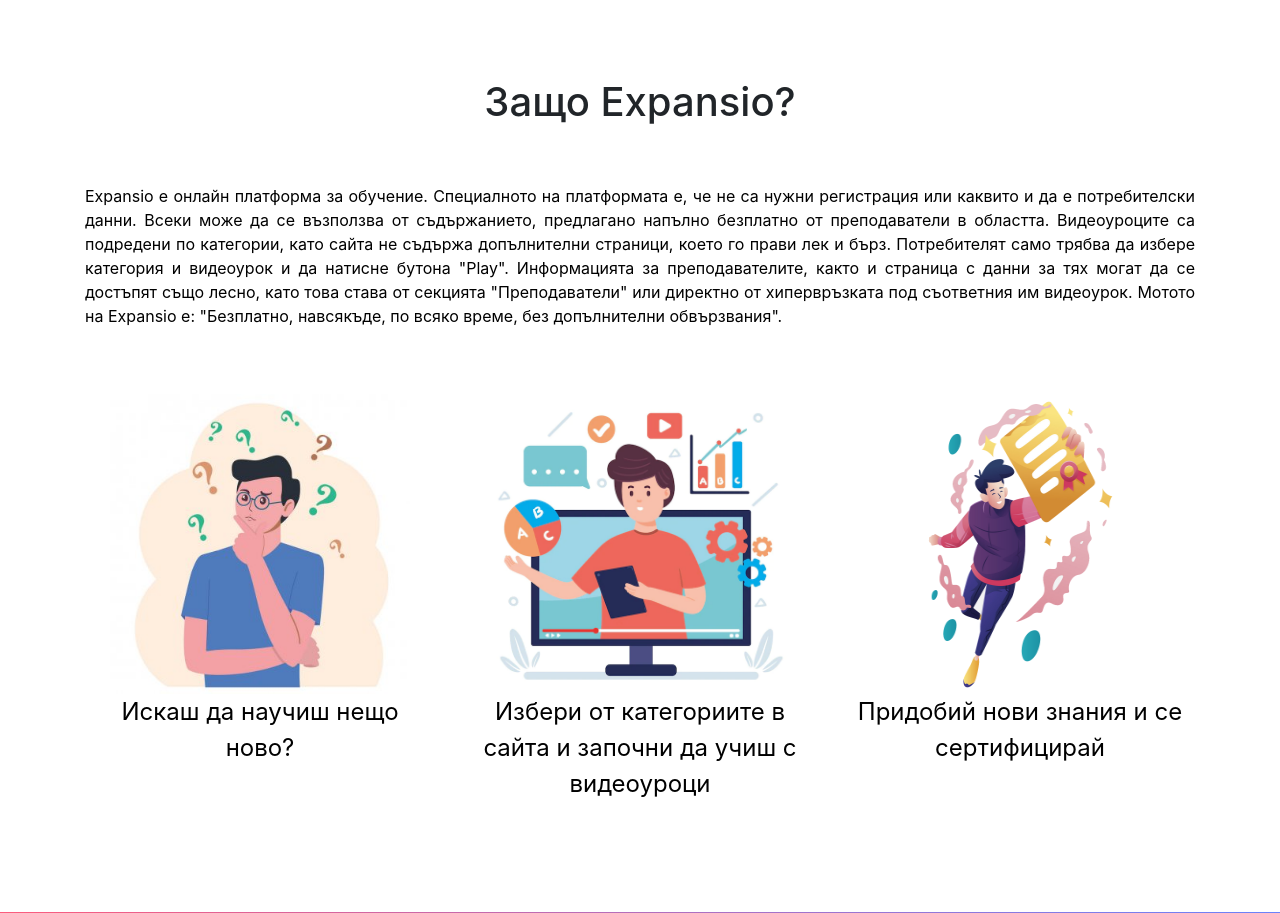
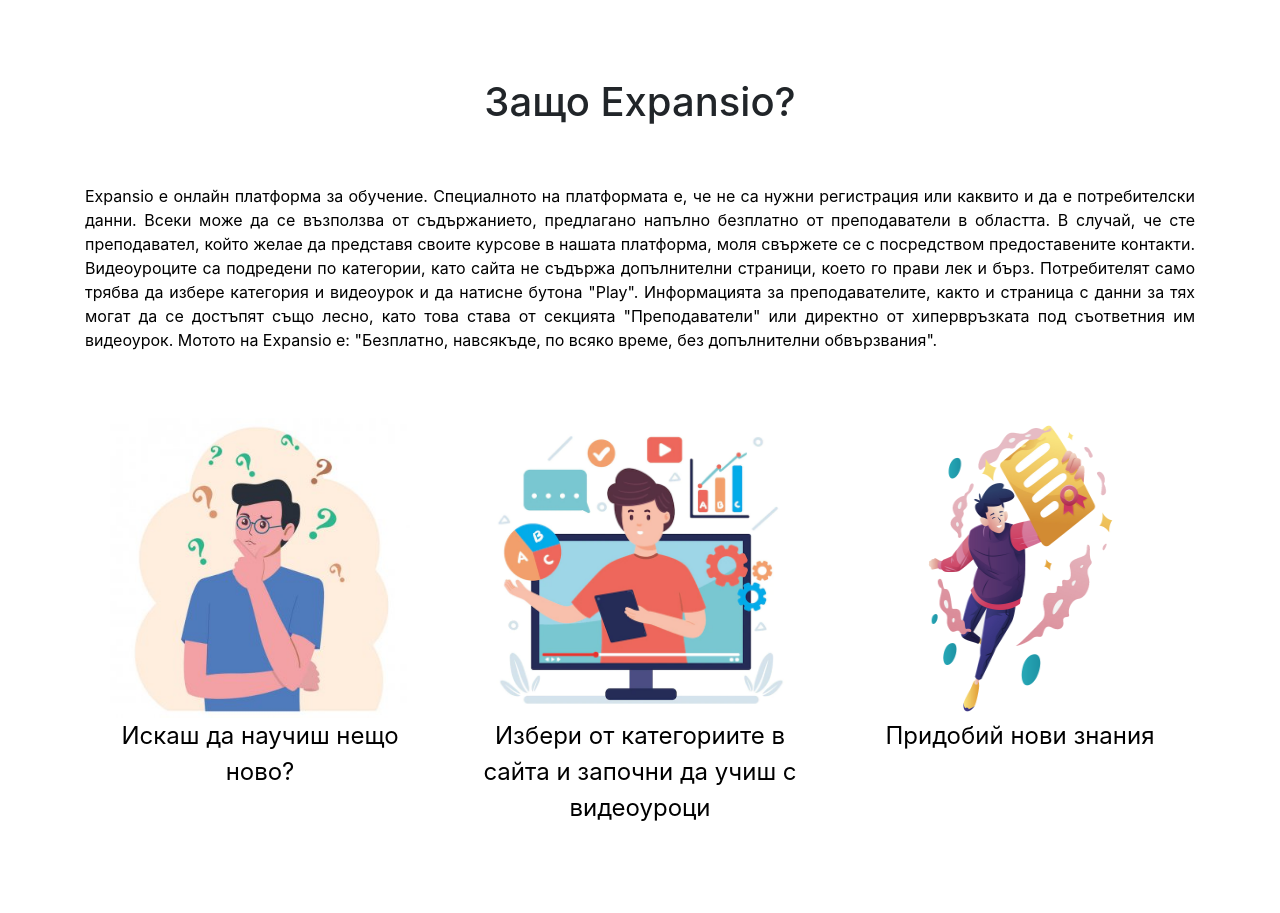
Before and after one commit to GeorgievAtWork/UnibitBachelors, a PHP site: page / in a window 1280 px wide. Shown: the part 802-1715 px from the top of the page. Run offline with PHP 8.4, Linux system fonts and the light colour scheme; data comes from the database, SQL or seed files in the repository; some libraries are stand-ins or nearby versions.

Commit message:
Fine tunings

```diff
--- a/src/index.php
+++ b/src/index.php
@@ -58,7 +58,7 @@
             <div class="col-md-12 ">
                 <p class="about-text" data-aos="fade-up" data-aos-duration="750" data-aos-delay="150">
                     Expansio е онлайн платформа за обучение. Специалното на платформата е, че не са нужни регистрация или каквито и да е потребителски данни.
-                    Всеки може да се възползва от съдържанието, предлагано напълно безплатно от преподаватели в областта.
+                    Всеки може да се възползва от съдържанието, предлагано напълно безплатно от преподаватели в областта. В случай, че сте преподавател, който желае да представя своите курсове в нашата платформа, моля свържете се с посредством предоставените контакти.
                     Видеоуроците са подредени по категории, като сайта не съдържа допълнителни страници, което го прави лек и бърз.
                     Потребителят само трябва да избере категория и видеоурок и да натисне бутона "Play".
                     Информацията за преподавателите, както и страница с данни за тях могат да се достъпят също лесно, като това става от секцията "Преподаватели" или директно от хипервръзката под съответния им видеоурок.
@@ -78,7 +78,7 @@
             </div>
             <div class="col-md-4">
                 <img src="assets/images/about-3.png" alt="image3" class="oval-img left wider" id="oval-img-3" data-aos="fade-left" data-aos-duration="1400" data-aos-delay="300" />
-                <span class="caption" data-aos="fade-left" data-aos-delay="900" data-aos-duration="750" data-aos-anchor="#oval-img-3">Придобий нови знания и се сертифицирай</span>
+                <span class="caption" data-aos="fade-left" data-aos-delay="900" data-aos-duration="750" data-aos-anchor="#oval-img-3">Придобий нови знания</span>
             </div>
         </div>
     </div>
```
